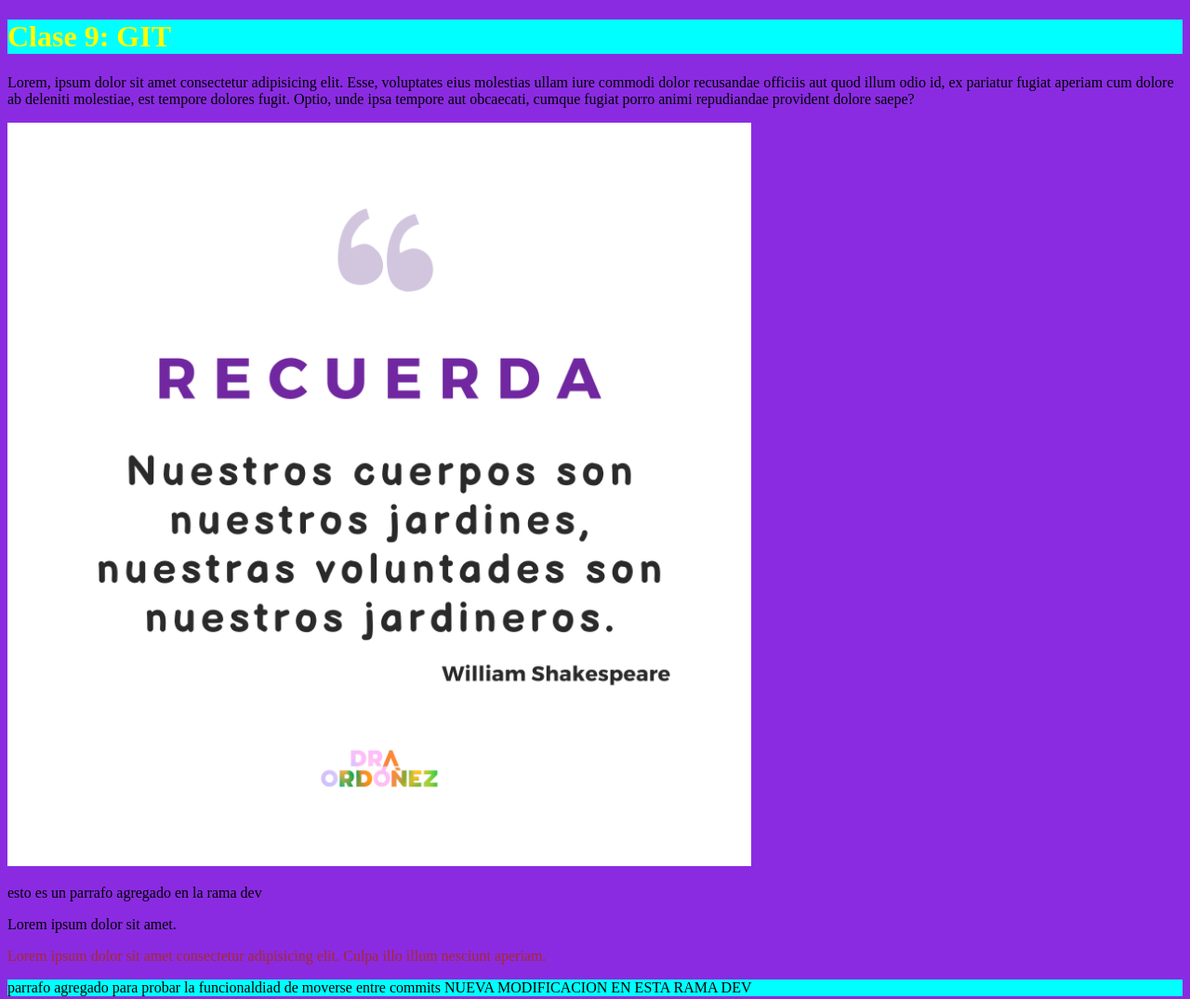
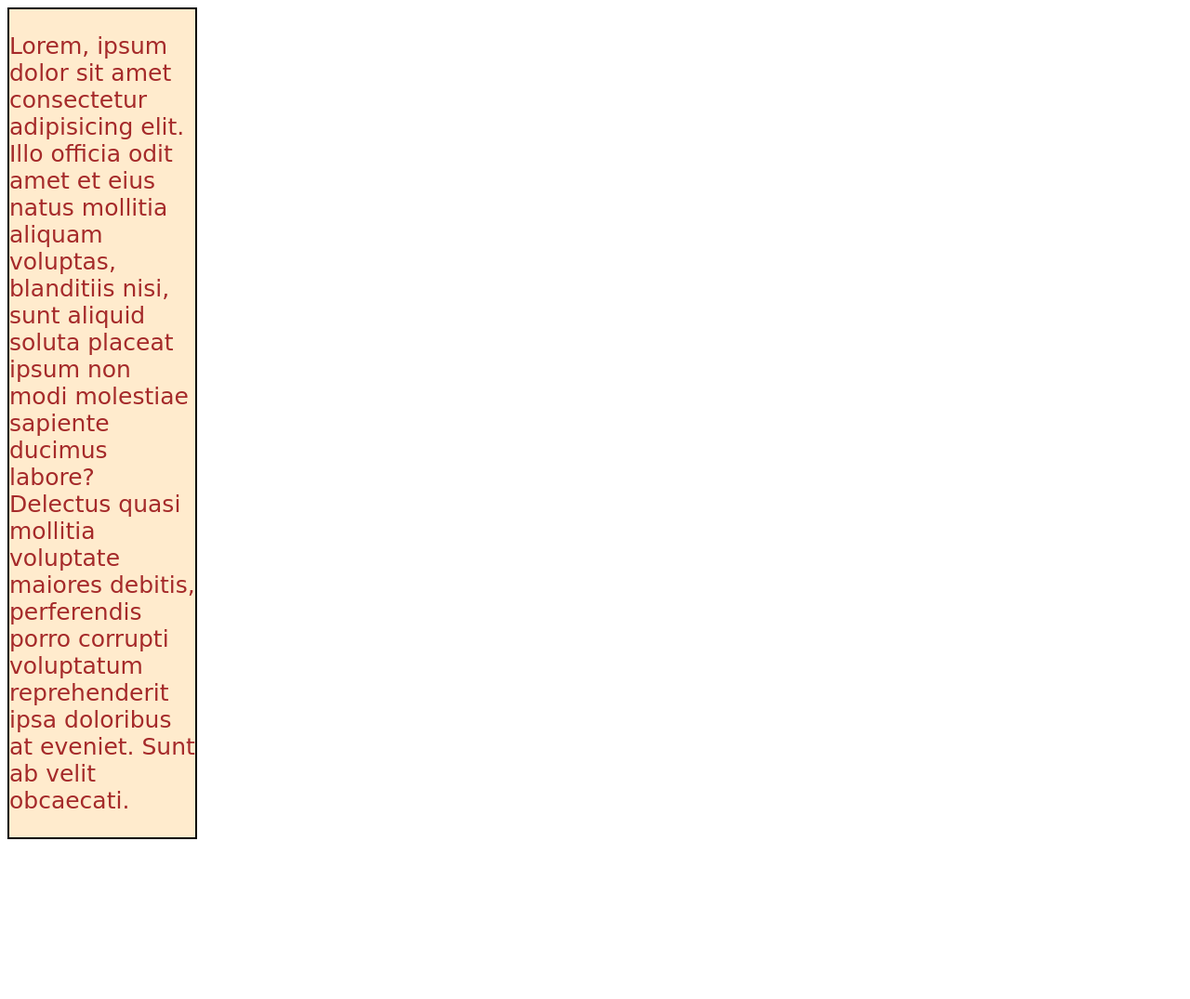
Before and after one commit to TrellixVulnTeam/primerrepositorio_J2O3, a website: page index.html in a window 1280 px wide. Shown: the whole page at 93% size. After the commit the page ends 911 px from the top, so only its background shows below. Drawn offline with Linux system fonts and the light colour scheme.

Commit message:
añadio sass

```diff
--- /dev/null
+++ b/css/cssBackup.css
@@ -0,0 +1,10 @@
+div{
+    width: 200px;
+    border: 2px solid black;
+    background-color: blanchedalmond;
+}
+
+div p{
+    color: brown;
+    font-size: 25px;
+}
--- a/index.html
+++ b/index.html
@@ -6,21 +6,17 @@
     <meta http-equiv="X-UA-Compatible" content="IE=edge">
     <meta name="viewport" content="width=device-width, initial-scale=1.0">
     <link rel="stylesheet" href="./css/styles.css">
-    <title>Clase 9 - Git</title>
+    <title>Clase 13 SASS</title>
 </head>
 
 <body>
 
-    <h1 class="titulo resaltado">Clase 9: GIT</h1>
-    <P>Lorem, ipsum dolor sit amet consectetur adipisicing elit. Esse, voluptates eius molestias ullam iure commodi
-        dolor recusandae officiis aut quod illum odio id, ex pariatur fugiat aperiam cum dolore ab deleniti molestiae,
-        est tempore dolores fugit. Optio, unde ipsa tempore aut obcaecati, cumque fugiat porro animi repudiandae
-        provident dolore saepe?</P>
-<img class="quote" src="./img/Cream Reminder Note Instagram Post.png" alt="quote">
-    <p>esto es un parrafo agregado en la rama dev</p>
-    <p>Lorem ipsum dolor sit amet.</p>
-    <p class="terminalprueba">Lorem ipsum dolor sit amet consectetur adipisicing elit. Culpa illo illum nesciunt aperiam.</p>
-    <p class="resaltado">parrafo agregado para probar la funcionaldiad de moverse entre commits NUEVA MODIFICACION EN ESTA RAMA DEV</p>
+    <div>
+        <p>Lorem, ipsum dolor sit amet consectetur adipisicing elit. Illo officia odit amet et eius natus mollitia
+            aliquam voluptas, blanditiis nisi, sunt aliquid soluta placeat ipsum non modi molestiae sapiente ducimus
+            labore? Delectus quasi mollitia voluptate maiores debitis, perferendis porro corrupti voluptatum
+            reprehenderit ipsa doloribus at eveniet. Sunt ab velit obcaecati.</p>
+    </div>
 
 
 </body>
--- /dev/null
+++ b/scss/styles.scss
@@ -0,0 +1,12 @@
+div{
+    width: 200px;
+    border: 2px solid black;
+    background-color: blanchedalmond;
+
+  p{
+      color:brown;
+      font-size: 25px;
+      font-family: cursive;
+  }
+
+}
```
Also changed, not shown: package.json (added, +25 -0 lines), css/styles.css, 1 other file.
